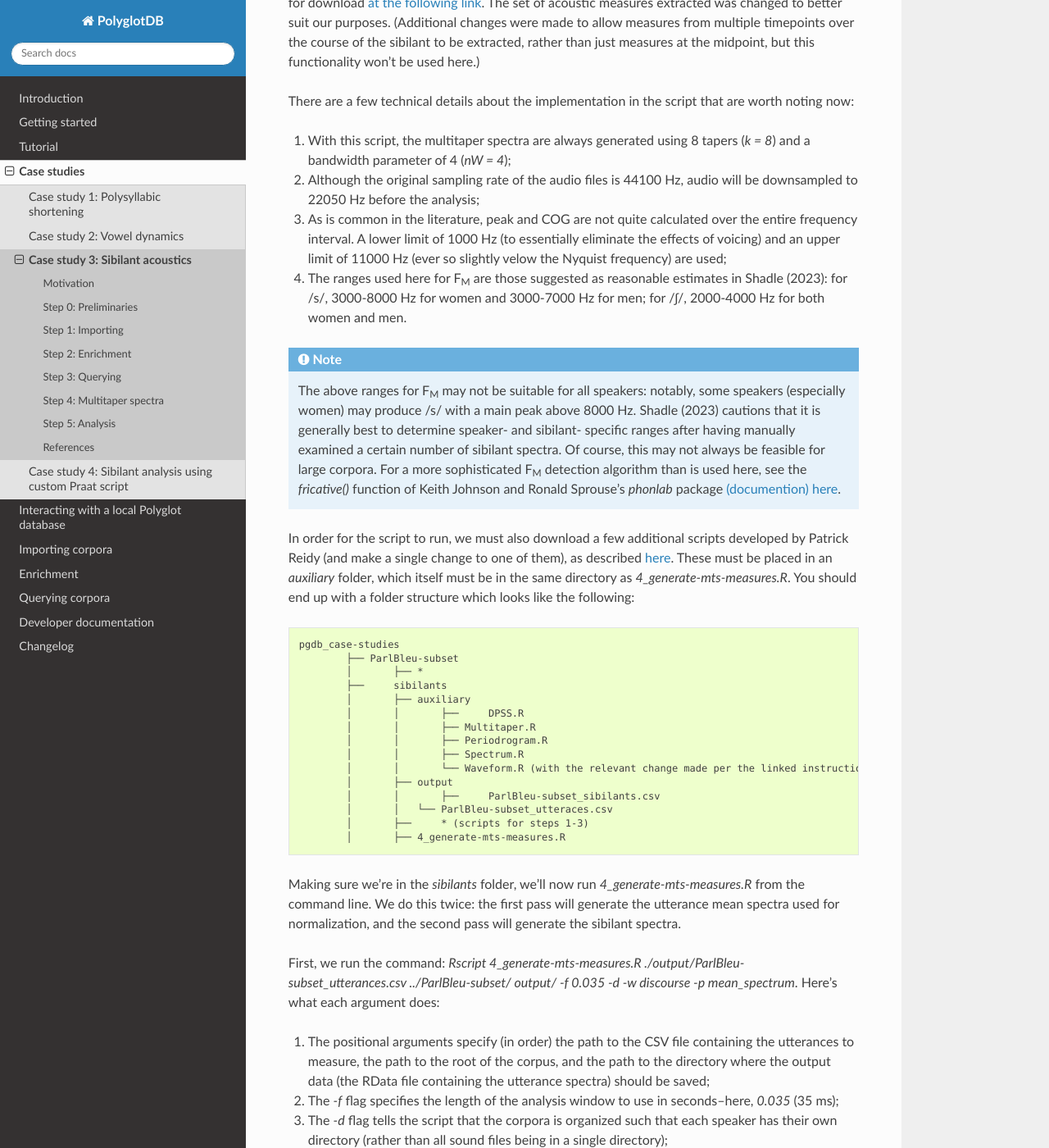
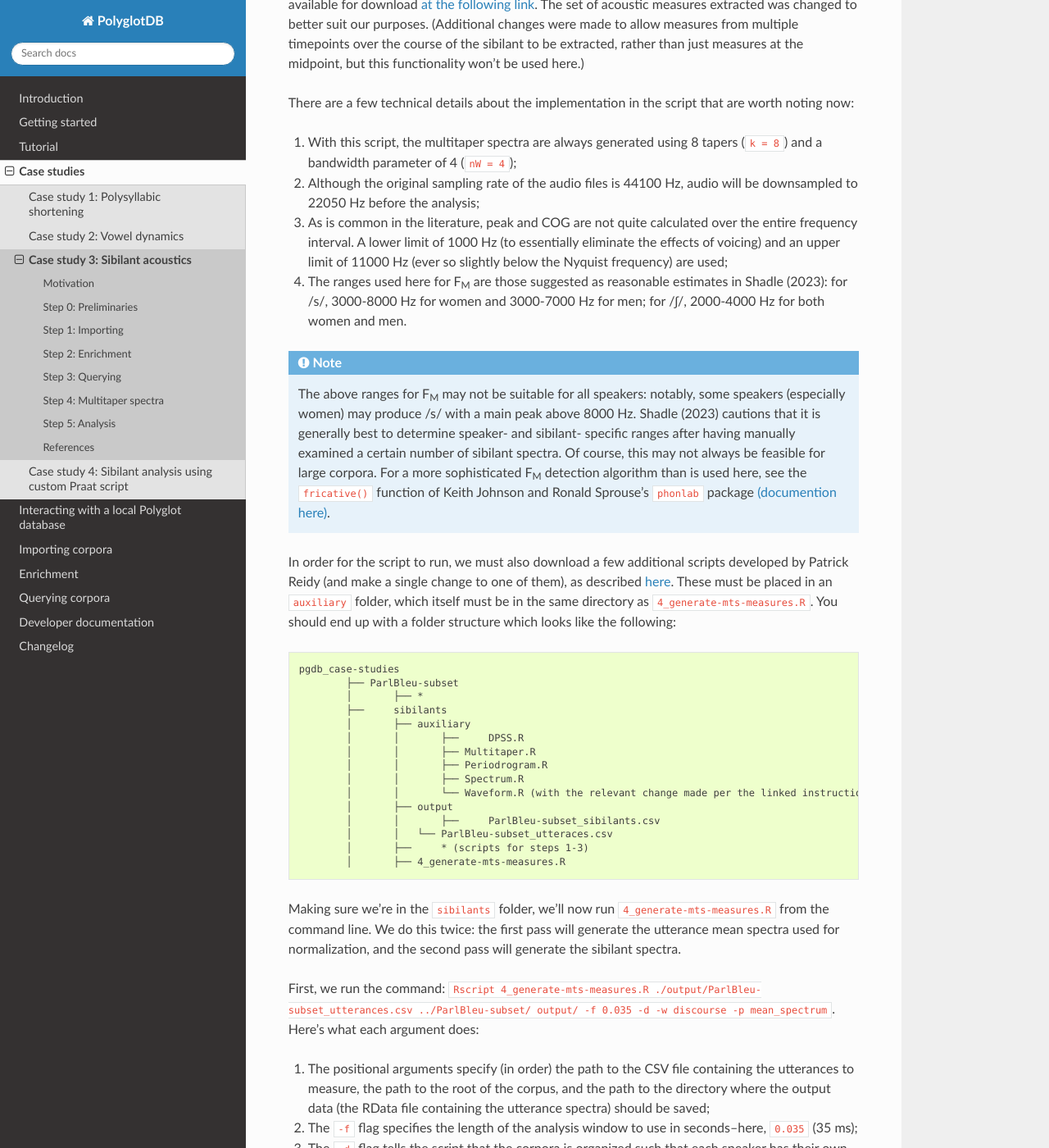
Before and after one commit to MontrealCorpusTools/PolyglotDB, a Sphinx documentation site: the page built from docs/source/case_study_sibilants.rst, in a window 1280 px wide and 1400 px high, scrolled down 2450 px. Shown: the whole window at 82% size. Built offline with Sphinx 7.4.7 and the Read the Docs theme 3.1.0, drawn with Linux system fonts in a browser that asks for light colours; the version number could not be read and is left out; some of the changed text lies outside the part shown.

Commit message:
Update case_study_sibilants.rst
Fixed more typos

```diff
--- a/docs/source/case_study_sibilants.rst
+++ b/docs/source/case_study_sibilants.rst
@@ -71,21 +71,21 @@ In recent years, it has become standard to use *multitaper spectra* (Thomson, 19
 Step 4: Multitaper spectra
 ==========================
 
-To compute the multitaper spectra and obtain the desired acoustic measures, we'll adapt the R script used in Sonderegger et al. (2023), `which is available on that paper's OSF repository <https://osf.io/xubqm/>`__ in the `measurement` directory. This script implements a clever amplitude normalization scheme for the sibilant spectra (described in detail in the paper), which attempts to determine the average noise profile of each utterance and uses this to scale the spectra for each token bin-by-bin.
+To compute the multitaper spectra and obtain the desired acoustic measures, we'll adapt the R script used in Sonderegger et al. (2023), `which is available on that paper's OSF repository <https://osf.io/xubqm/>`__ in the ``measurement`` directory. This script implements a clever amplitude normalization scheme for the sibilant spectra (described in detail in the paper), which attempts to determine the average noise profile of each utterance and uses this to scale the spectra for each token bin-by-bin.
 
-The modified script is labelled `4_generate-mts-measures.R`: it's too long to show here, but is available for download `at the following link <https://github.com/MontrealCorpusTools/PolyglotDB/tree/main/examples/case_studies/sibilants/4_generate-mts-measures.R>`__. The set of acoustic measures extracted was changed to better suit our purposes. (Additional changes were made to allow measures from multiple timepoints over the course of the sibilant to be extracted, rather than just measures at the midpoint, but this functionality won't be used here.)
+The modified script is labelled ``4_generate-mts-measures.R``: it's too long to show here, but is available for download `at the following link <https://github.com/MontrealCorpusTools/PolyglotDB/tree/main/examples/case_studies/sibilants/4_generate-mts-measures.R>`__. The set of acoustic measures extracted was changed to better suit our purposes. (Additional changes were made to allow measures from multiple timepoints over the course of the sibilant to be extracted, rather than just measures at the midpoint, but this functionality won't be used here.)
 
 There are a few technical details about the implementation in the script that are worth noting now:
 
-1. With this script, the multitaper spectra are always generated using 8 tapers (`k = 8`) and a bandwidth parameter of 4 (`nW = 4`);
+1. With this script, the multitaper spectra are always generated using 8 tapers (``k = 8``) and a bandwidth parameter of 4 (``nW = 4``);
 2. Although the original sampling rate of the audio files is 44100 Hz, audio will be downsampled to 22050 Hz before the analysis;
-3. As is common in the literature, peak and COG are not quite calculated over the entire frequency interval. A lower limit of 1000 Hz (to essentially eliminate the effects of voicing) and an upper limit of 11000 Hz (ever so slightly velow the Nyquist frequency) are used;
+3. As is common in the literature, peak and COG are not quite calculated over the entire frequency interval. A lower limit of 1000 Hz (to essentially eliminate the effects of voicing) and an upper limit of 11000 Hz (ever so slightly below the Nyquist frequency) are used;
 4. The ranges used here for F\ :subscript:`M` are those suggested as reasonable estimates in Shadle (2023): for /s/, 3000-8000 Hz for women and 3000-7000 Hz for men; for /ʃ/, 2000-4000 Hz for both women and men.
 
 .. note::
-	The above ranges for F\ :subscript:`M` may not be suitable for all speakers: notably, some speakers (especially women) may produce /s/ with a main peak above 8000 Hz. Shadle (2023) cautions that it is generally best to determine speaker- and sibilant- specific ranges after having manually examined a certain number of sibilant spectra. Of course, this may not always be feasible for large corpora. For a more sophisticated F\ :subscript:`M` detection algorithm than is used here, see the `fricative()` function of Keith Johnson and Ronald Sprouse's `phonlab` package `(documention) here <https://phonlab.readthedocs.io/en/latest/acoustphon.html>`__.
+	The above ranges for F\ :subscript:`M` may not be suitable for all speakers: notably, some speakers (especially women) may produce /s/ with a main peak above 8000 Hz. Shadle (2023) cautions that it is generally best to determine speaker- and sibilant- specific ranges after having manually examined a certain number of sibilant spectra. Of course, this may not always be feasible for large corpora. For a more sophisticated F\ :subscript:`M` detection algorithm than is used here, see the ``fricative()`` function of Keith Johnson and Ronald Sprouse's ``phonlab`` package `(documention here) <https://phonlab.readthedocs.io/en/latest/acoustphon.html>`__.
 
-In order for the script to run, we must also download a few additional scripts developed by Patrick Reidy (and make a single change to one of them), as described `here <https://osf.io/ynzup>`__. These must be placed in an `auxiliary` folder, which itself must be in the same directory as `4_generate-mts-measures.R`. You should end up with a folder structure which looks like the following:
+In order for the script to run, we must also download a few additional scripts developed by Patrick Reidy (and make a single change to one of them), as described `here <https://osf.io/ynzup>`__. These must be placed in an ``auxiliary`` folder, which itself must be in the same directory as ``4_generate-mts-measures.R``. You should end up with a folder structure which looks like the following:
 
 .. code-block:: text
 
@@ -105,26 +105,26 @@ In order for the script to run, we must also download a few additional scripts d
 		│	├──	* (scripts for steps 1-3)
 		│	├── 4_generate-mts-measures.R
 
-Making sure we're in the `sibilants` folder, we'll now run `4_generate-mts-measures.R` from the command line. We do this twice: the first pass will generate the utterance mean spectra used for normalization, and the second pass will generate the sibilant spectra.
+Making sure we're in the ``sibilants`` folder, we'll now run ``4_generate-mts-measures.R`` from the command line. We do this twice: the first pass will generate the utterance mean spectra used for normalization, and the second pass will generate the sibilant spectra.
 
-First, we run the command: `Rscript 4_generate-mts-measures.R ./output/ParlBleu-subset_utterances.csv ../ParlBleu-subset/ output/ -f 0.035 -d -w discourse -p mean_spectrum`. Here's what each argument does:
+First, we run the command: ``Rscript 4_generate-mts-measures.R ./output/ParlBleu-subset_utterances.csv ../ParlBleu-subset/ output/ -f 0.035 -d -w discourse -p mean_spectrum``. Here's what each argument does:
 
 1. The positional arguments specify (in order) the path to the CSV file containing the utterances to measure, the path to the root of the corpus, and the path to the directory where the output data (the RData file containing the utterance spectra) should be saved;
-2. The `-f` flag specifies the length of the analysis window to use in seconds--here, `0.035` (35 ms);
-3. The `-d` flag tells the script that the corpora is organized such that each speaker has their own directory (rather than all sound files being in a single directory);
-4. The `-w` flag specifies the column of the CSV which contains the sound file names;
-5. The `-p` flag, with the value `mean_spectrum`, tells the program we want spectra for *utterances* (rather than for *sibilants*).
+2. The ``-f`` flag specifies the length of the analysis window to use in seconds--here, ``0.035`` (35 ms);
+3. The ``-d`` flag tells the script that the corpora is organized such that each speaker has their own directory (rather than all sound files being in a single directory);
+4. The ``-w`` flag specifies the column of the CSV which contains the sound file names;
+5. The ``-p`` flag, with the value `mean_spectrum`, tells the program we want spectra for *utterances* (rather than for *sibilants*).
 
 Once this finishes, we run the command: `Rscript 4_generate-mts-measures.R ./output/ParlBleu-subset_sibilants.csv ../ParlBleu-subset/ output/ -f 0.035 -d -w discourse -p sibilant -z -m 0.5`. Here's what each argument does:
 
 1. The positional arguments do the same thing as above (note: the output directory must be the same as that used in the `mean_spectrum` step);
-2. The `-f`, `-d`, `-w` flags do the same as above;
-3. The `-p` flag, with the value `sibilant`, tells the program we want spectra for *sibilants* (rather than for *utterances*);
-4. The `-z` flag specifies that we want to apply the amplitude normalization scheme;
-5. The `-m` flag specifies the timepoint(s) at which measurements are desired--in our case, a value of `0.5` is used to obtain measurements at sibilant midpoint.
+2. The ``-f``, ``-d``, ``-w`` flags do the same as above;
+3. The ``-p`` flag, with the value ``sibilant``, tells the program we want spectra for *sibilants* (rather than for *utterances*);
+4. The ``-z`` flag specifies that we want to apply the amplitude normalization scheme;
+5. The ``-m`` flag specifies the timepoint(s) at which measurements are desired--in our case, a value of ``0.5`` is used to obtain measurements at sibilant midpoint.
 
 .. note::
-	`4_generate-mts-measures.R` uses multiprocessing to speed up run times. By default, 8 cores are used: this can be changed with the -j flag.
+	``4_generate-mts-measures.R`` uses multiprocessing to speed up run times. By default, 8 cores are used: this can be changed with the ``-j`` flag.
 
 
 Step 5: Analysis
```
